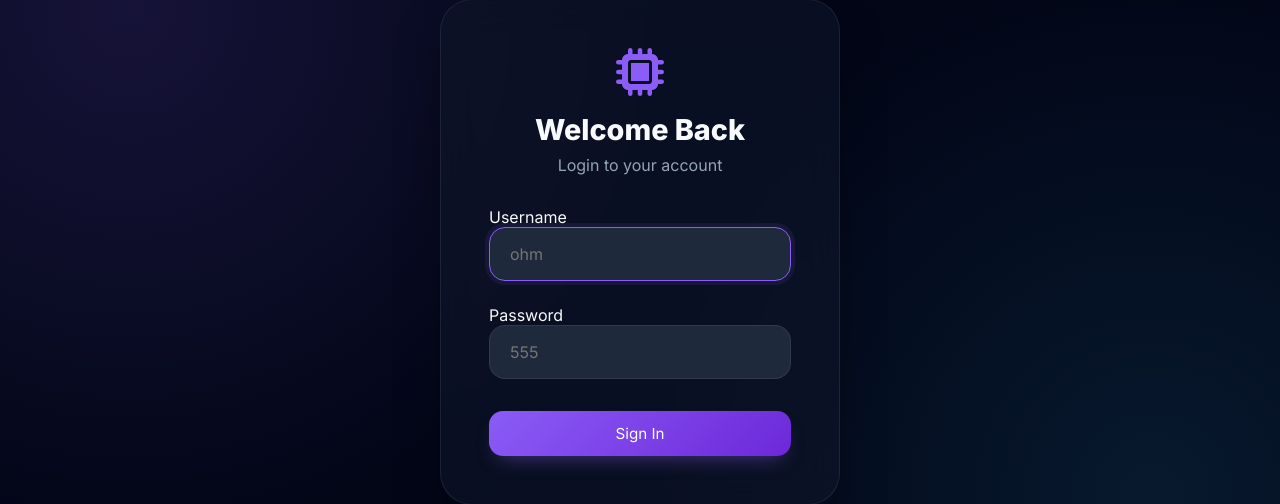
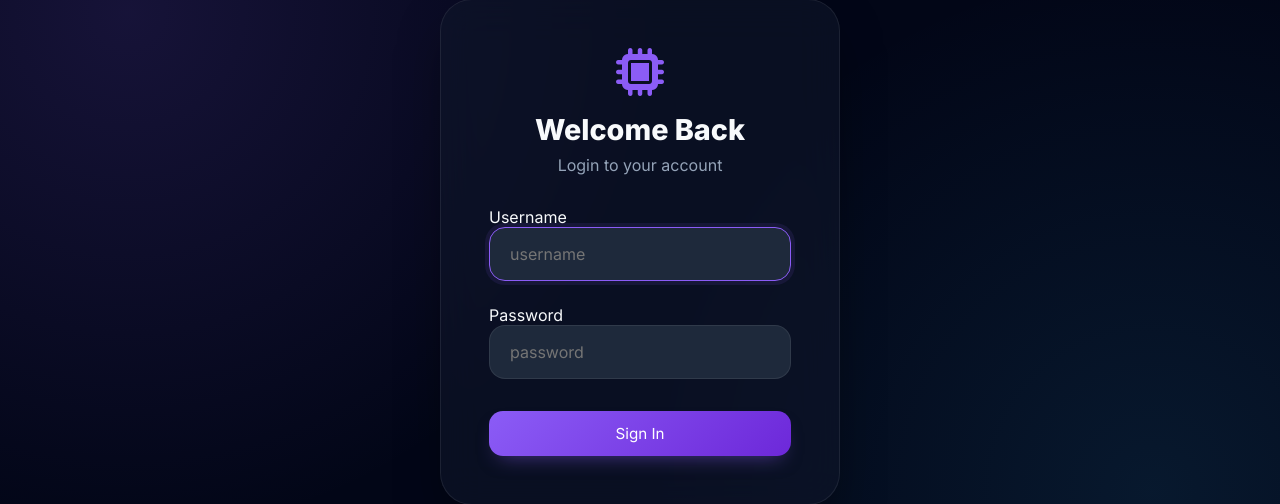
Before and after one commit to youngohm-mtfk/pretest-stock-system-16, a PHP site: page /login.php in a window 1280 px wide. Shown: the part 148-652 px from the top of the page. Run offline with PHP 8.4, Linux system fonts and the light colour scheme; some web fonts are replaced.

Commit message:
style: Update login form username and password input placeholders.

```diff
--- a/login.php
+++ b/login.php
@@ -98,11 +98,11 @@
         <form method="POST">
             <div class="form-group" style="margin-bottom: 1.5rem">
                 <label>Username</label>
-                <input type="text" name="username" placeholder="ohm" required autofocus>
+                <input type="text" name="username" placeholder="username" required autofocus>
             </div>
             <div class="form-group" style="margin-bottom: 2rem">
                 <label>Password</label>
-                <input type="password" name="password" placeholder="555" required>
+                <input type="password" name="password" placeholder="password" required>
             </div>
             <button type="submit" class="btn btn-primary" style="width: 100%; justify-content: center">
                 Sign In
```
